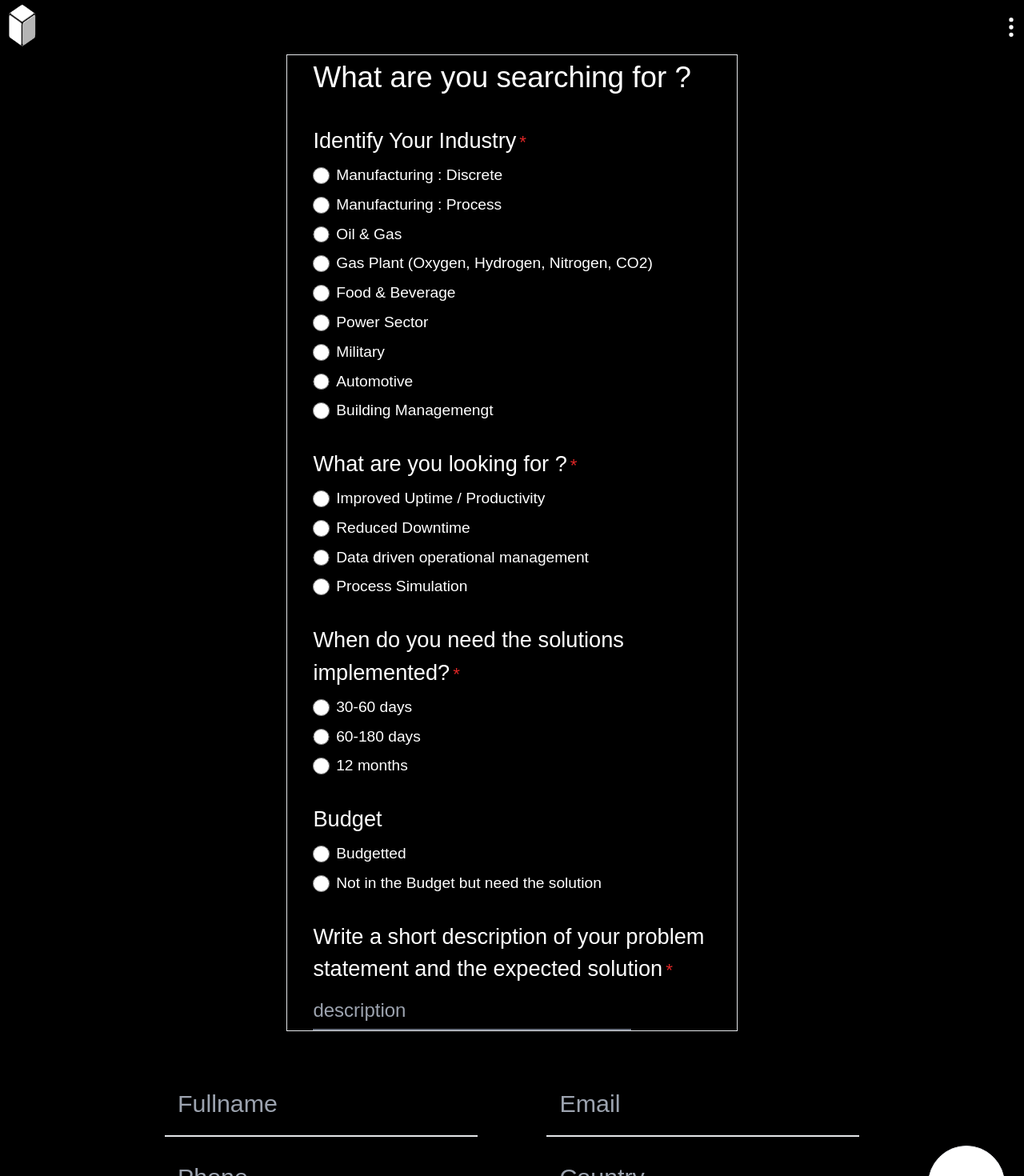
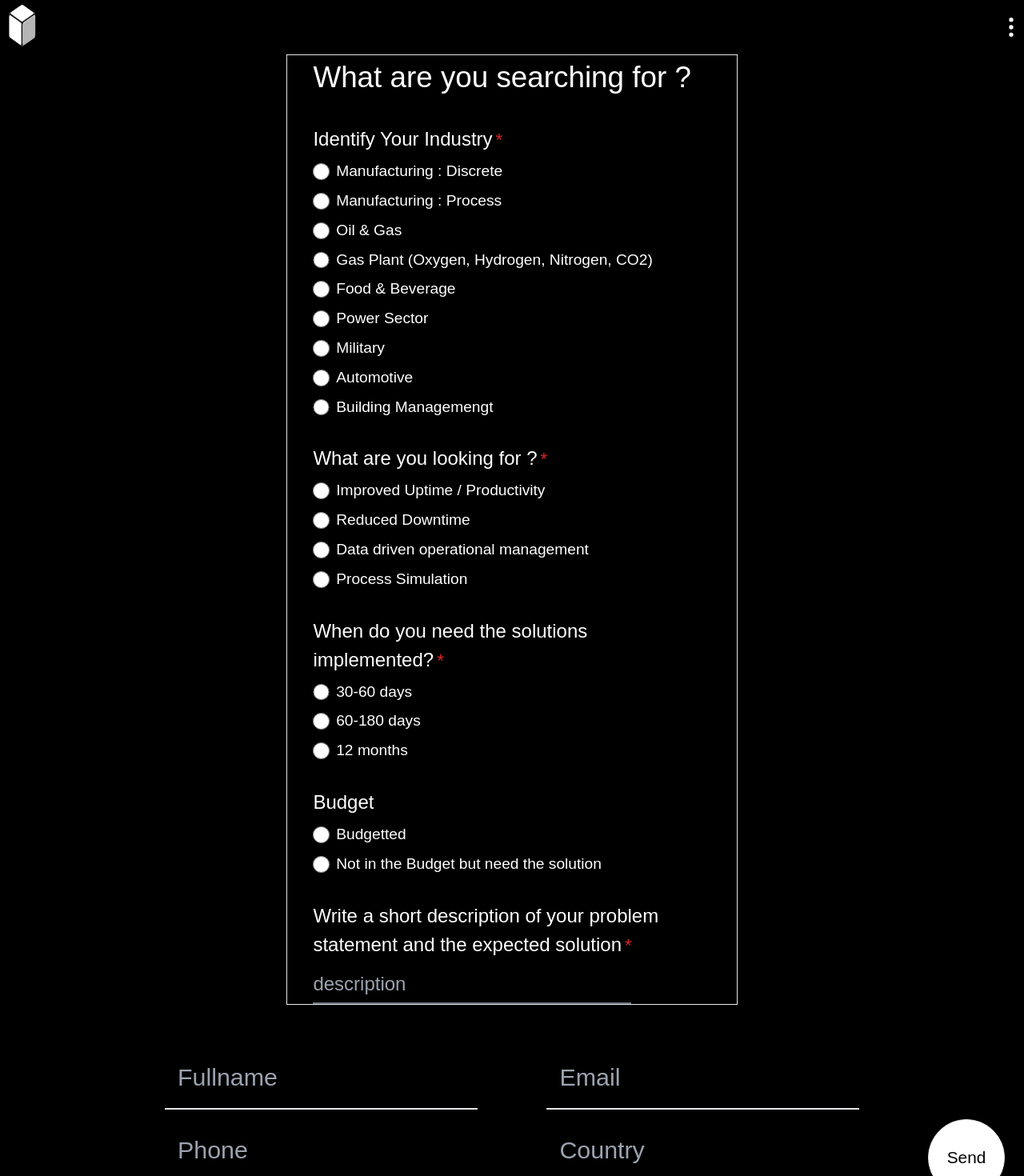
Before and after one commit to Maheendran/R2CUBED, a Next.js app: page /enquiry in a window 1280 px wide. Shown: the top 1470 px of the page at 80% size. Built offline with nearby package versions, Linux system fonts and the light colour scheme.

Commit message:
updated everything

```diff
--- a/src/app/enquiry/page.jsx
+++ b/src/app/enquiry/page.jsx
@@ -116,7 +116,7 @@ const Page = () => {
           <div >
           <p className="text-[2.3rem] mb-[2rem] bg-black text-white  ">What are you searching for ?</p>
 
-            <p className="text-[1.7rem]">
+            <p className="text-[1.5rem]">
               Identify Your Industry
               <span className="text-red-600 text-[1.4rem] ml-1">*</span>
             </p>
@@ -227,7 +227,7 @@ const Page = () => {
           </div>
           {/* ]]]]]]]]]second form]]]]]]]]]]]] */}
           <div>
-            <p className="text-[1.7rem] mt-[2rem]">
+            <p className="text-[1.5rem] mt-[2rem]">
               What are you looking for ?
               <span className="text-red-600 text-[1.4rem] ml-1">*</span>
             </p>
@@ -289,7 +289,7 @@ const Page = () => {
           {/* =========third section */}
 
           <div>
-            <p className="text-[1.7rem] mt-[2rem]">
+            <p className="text-[1.5rem] mt-[2rem]">
               When do you need the solutions implemented?
               <span className="text-red-600 text-[1.4rem] ml-1">*</span>
             </p>
@@ -331,7 +331,7 @@ const Page = () => {
           {/* =========fourth section = */}
 
           <div>
-            <p className="text-[1.7rem] mt-[2rem]">Budget</p>
+            <p className="text-[1.5rem] mt-[2rem]">Budget</p>
             <div className="flex mt-2 text-[1.5rem] gap-2">
               <input
                 className="w-[1.3rem] h-[1.3rem] my-auto"
@@ -363,7 +363,7 @@ const Page = () => {
 
           {/* ===== five section ===== */}
           <div>
-            <p className="text-[1.7rem] mt-[2rem]">
+            <p className="text-[1.5rem] mt-[2rem]">
               Write a short description of your problem statement and the
               expected solution
               <span className="text-red-600 text-[1.4rem] ml-1">*</span>
```
